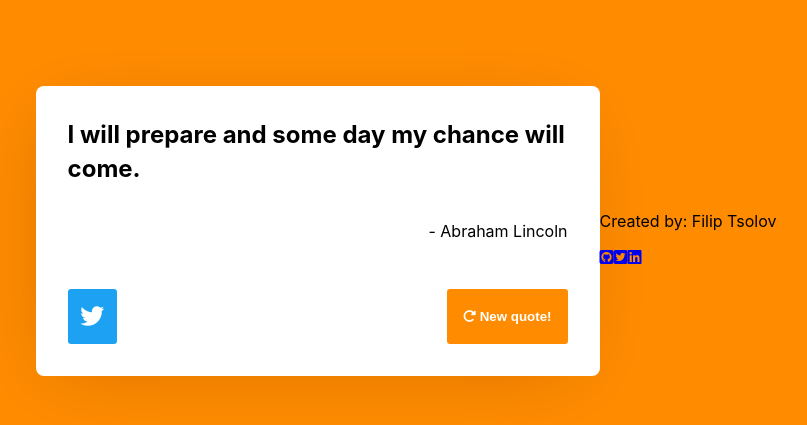
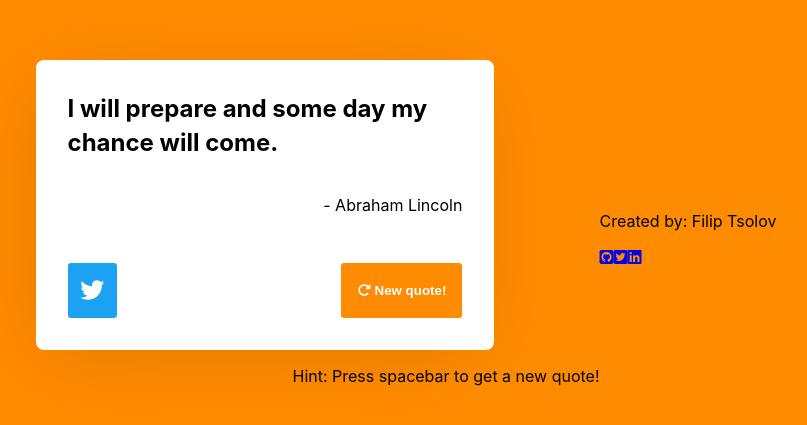
Before and after one commit to ftsolov/quote-generator-react, a React (Create React App) app: page / in a window 1280 px wide. Shown: the part 169-594 px from the top of the page, without its empty margins (234-1041 px from the left). Built offline with nearby package versions, Linux system fonts and the light colour scheme.

Commit message:
added generating on space press

```diff
--- a/src/App.tsx
+++ b/src/App.tsx
@@ -15,16 +15,22 @@ const App = () => {
 
   function onKeyDown(e: any) {
     console.log(e.code);
+    if (e.code === "Space") {
+      handleButtonClick();
     }
-  console.log(currentQuoteObject);
+  }
 
-  useEffect(() => {}, []);
+  useEffect(() => {
+    document.body.addEventListener("keydown", onKeyDown);
+  }, []);
+
   const twitterLink = `https://twitter.com/intent/tweet?text="${currentQuoteObject.quote}" - ${currentQuoteObject.author}`;
 
   return (
-    <div className="card" onKeyDown={onKeyDown}>
+    <div>
+      <div className="card">
         <h2>{currentQuoteObject.quote}</h2>
-      <p>- {currentQuoteObject.author}</p>
+        <p className="author">- {currentQuoteObject.author}</p>
         <div className={"buttons"}>
           <a
             className="twitter bouncy"
@@ -39,6 +45,8 @@ const App = () => {
           </button>
         </div>
       </div>
+      <p className="hint">Hint: Press spacebar to get a new quote!</p>
+    </div>
   );
 };
 
```
Lines whose indentation alone changed are shown as unchanged.
